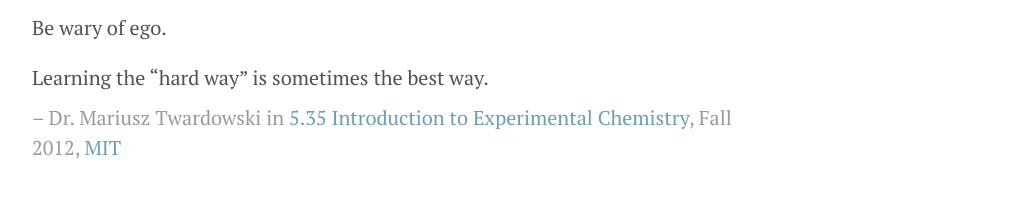
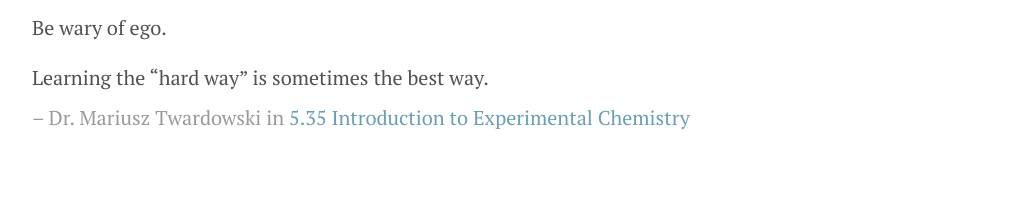
Before and after one commit to yliu9055/organizedchaos, a Jekyll site: the page built from index.md, in a window 1280 px wide. Shown: the part 227-425 px from the top of the page, without its empty margins (248-1276 px from the left). Built offline with Jekyll 4.4.1, drawn with Linux system fonts in a browser that asks for light colours; nearby versions of some CDN libraries; comment, search, counter and statistics services are not loaded.

Commit message:
change index

```diff
--- a/index.md
+++ b/index.md
@@ -15,4 +15,4 @@ Learning the "hard way" is sometimes the best way.
 
 
 
-<span class="post-date">-- Dr. Mariusz Twardowski in [5.35 Introduction to Experimental Chemistry](https://ocw.mit.edu/courses/chemistry/5-35-introduction-to-experimental-chemistry-fall-2012/index.htm#), Fall 2012, [MIT](/organizedchaos/public/YangResume.pdf) </span>
+<span class="post-date">-- Dr. Mariusz Twardowski in [5.35 Introduction to Experimental Chemistry](https://ocw.mit.edu/courses/chemistry/5-35-introduction-to-experimental-chemistry-fall-2012/index.htm#)
```
